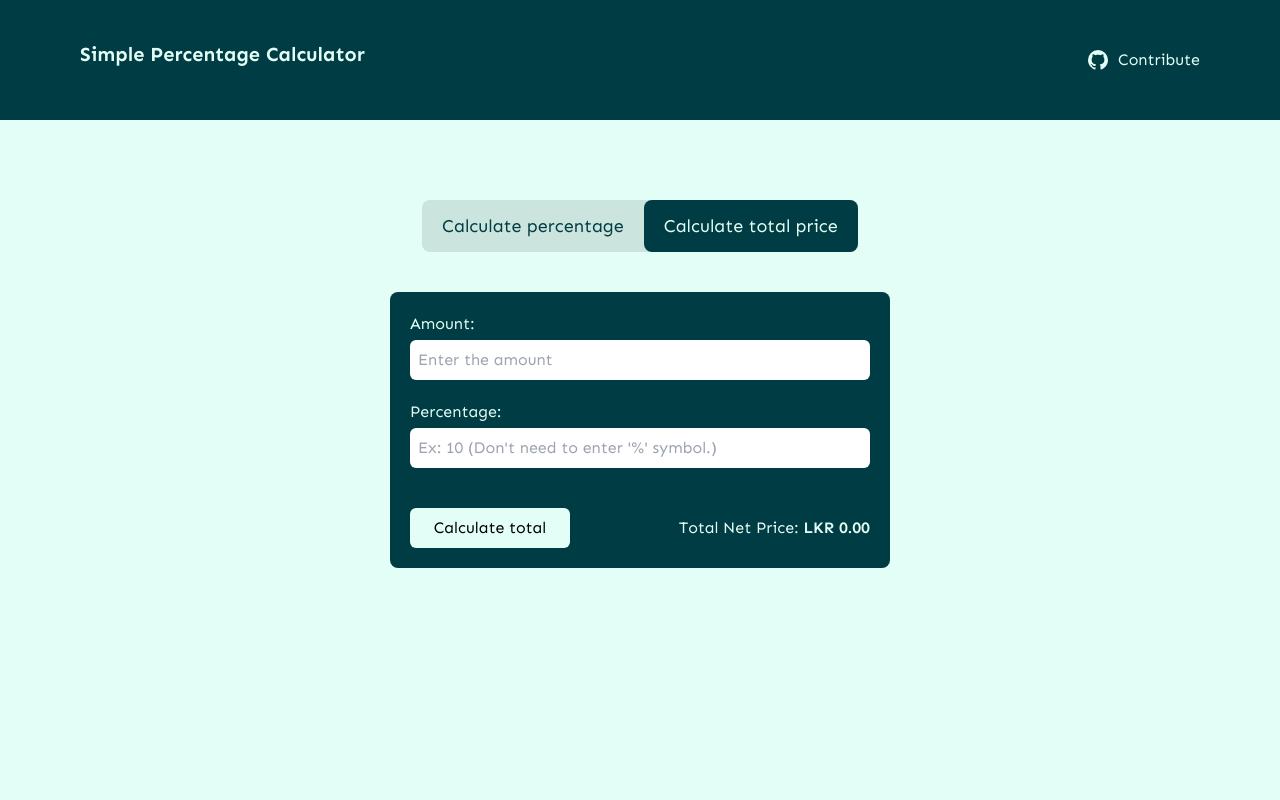
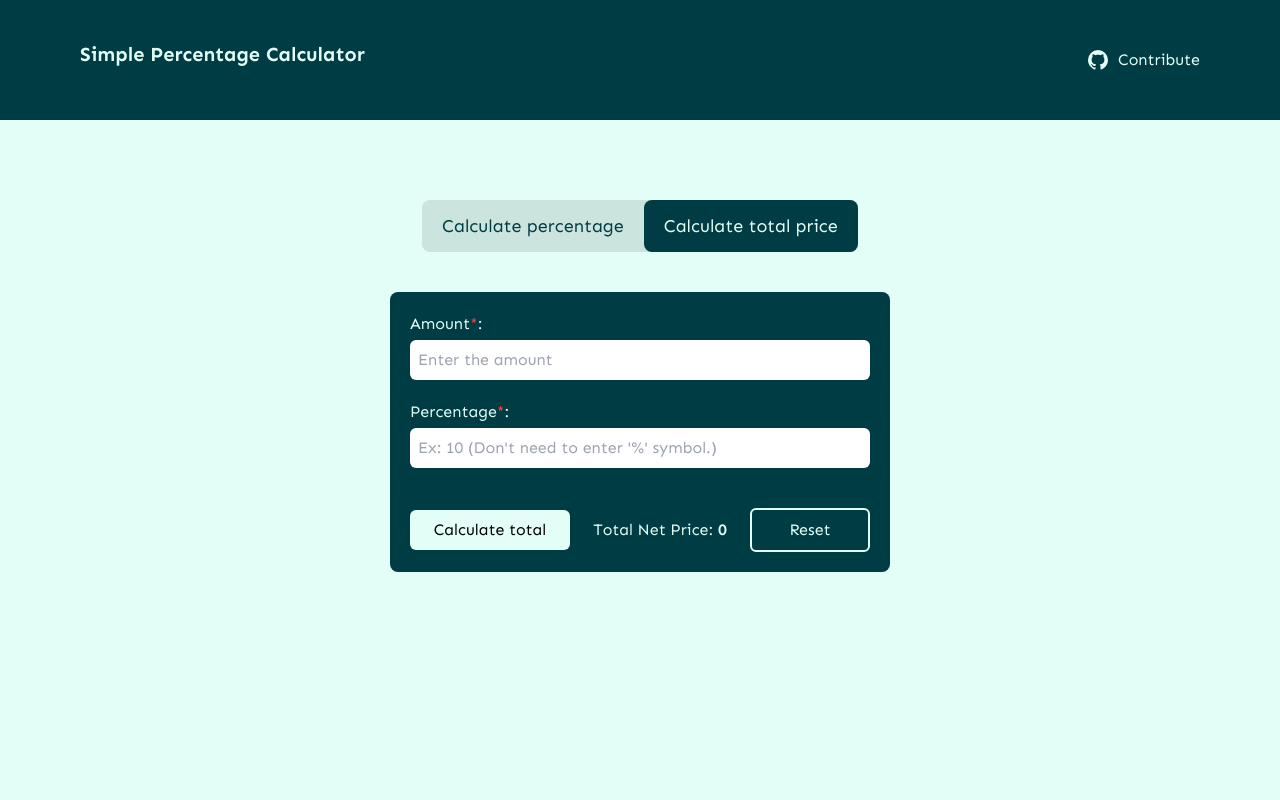
Before and after one commit to Mushkir/percentage-calc, a React (Vite) app: page /calcTotal in a window 1280 px wide. Shown: the top 800 px of the page. Built offline with nearby package versions, Linux system fonts and the light colour scheme.

Commit message:
feat: implemented reset functionality

```diff
--- a/src/components/FormInputs/TheFormInput.jsx
+++ b/src/components/FormInputs/TheFormInput.jsx
@@ -13,6 +13,7 @@ const TheFormInput = ({
     <div className="flex flex-col mb-5">
       <label htmlFor={id} className="mb-1 text-dark_25">
         {label}
+        <span className="text-red-500">*</span>:
       </label>
       <input
         type={type}
--- a/src/pages/TheFindTotalPage.jsx
+++ b/src/pages/TheFindTotalPage.jsx
@@ -7,6 +7,7 @@ import currencyFormat from "../utils/currencyFormat";
 
 const TheFindTotalPage = () => {
   const [netAmount, setNetAmount] = useState([]);
+  const [totalPrice, setTotalPrice] = useState(0);
 
   const schema = z.object({
     price: z
@@ -29,18 +30,29 @@ const TheFindTotalPage = () => {
     const { percentage, price } = data;
     const percentageAmount = parseFloat(percentage) / 100;
     const priceAmount = parseFloat(price);
-    const discountPrice = priceAmount * percentageAmount;
-    const netPrice = priceAmount - discountPrice;
-    setNetAmount([...netAmount, netPrice]);
+
+    if (!isNaN(percentageAmount) && !isNaN(priceAmount)) {
+      const discountPrice = priceAmount * percentageAmount;
+      const netPrice = priceAmount - discountPrice;
+      const updatedNetAmount = [...netAmount, netPrice];
+      setNetAmount(updatedNetAmount);
+
+      // Calculate total immediately after adding the new net price
+      const updatedTotalPrice = updatedNetAmount.reduce(
+        (acc, amount) => acc + amount,
+        0
+      );
+      setTotalPrice(updatedTotalPrice);
+    }
   };
-
-  // console.log(netAmount);
-  const totalPrice = netAmount.reduce((accumulator, amount) => {
-    return (accumulator += amount);
-  }, 0);
 
   const onSubmit = (data) => {
     calcTotal(data);
+  };
+
+  const handleReset = () => {
+    setNetAmount([]);
+    setTotalPrice(0);
   };
 
   return (
@@ -50,18 +62,18 @@ const TheFindTotalPage = () => {
         className="bg-dark_100 w-full sm:w-[500px] mx-auto p-5 rounded-lg"
       >
         <TheFormInput
-          label={"Amount:"}
+          label="Amount"
           type="number"
           name="price"
           id="price"
-          placeholder={"Enter the amount"}
+          placeholder="Enter the amount"
           register={register("price")}
           errors={errors.price}
         />
 
         {/* Percentage input */}
         <TheFormInput
-          label={"Percentage:"}
+          label="Percentage"
           type="number"
           id="percentage"
           name="percentage"
@@ -71,19 +83,30 @@ const TheFindTotalPage = () => {
         />
 
         <div className="sm:flex justify-between items-center">
-          <button className="bg-dark_25 mt-5 px-5 py-2 rounded-md hover:bg-dark_50 hover:transition 500 hover:text-dark_25 w-full sm:w-[160px]">
+          <button
+            type="submit"
+            className="bg-dark_25 mt-5 px-5 py-2 rounded-md hover:bg-dark_50 hover:transition 500 hover:text-dark_25 w-full sm:w-[160px]"
+          >
             Calculate total
           </button>
 
           {/* Display the total net price */}
           <div className="mt-5">
-            <h3 className=" text-dark_25 text-center">
+            <h3 className="text-dark_25 text-center">
               Total Net Price:{" "}
-              <span className=" font-semibold">
-                {currencyFormat(totalPrice)}
+              <span className="font-semibold">
+                {totalPrice === 0 ? "0" : currencyFormat(totalPrice)}
               </span>
             </h3>
           </div>
+
+          <button
+            type="button"
+            onClick={handleReset}
+            className="mt-5 py-2 rounded-md w-full sm:w-[120px] border-dark_25 border-2 text-dark_25 hover:bg-dark_50 hover:border-0 hover:text-dark_25 transition-all"
+          >
+            Reset
+          </button>
         </div>
       </form>
     </div>
```
